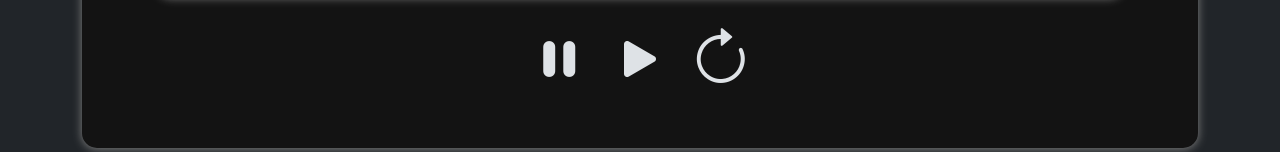
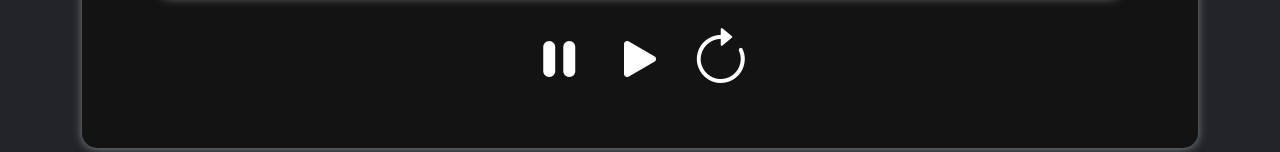
Before and after one commit to hernanortiz1/ejercicio5DOM, a plain HTML site: page index.html in a window 1280 px wide. Shown: the part 455-607 px from the top of the page. Drawn offline with nearby package versions, Linux system fonts and the light colour scheme.

Commit message:
agregue clase a hoja de estilos para dar efecto a botones

```diff
--- a/css/style.css
+++ b/css/style.css
@@ -9,7 +9,6 @@ body {
   display: flex;
   flex-direction: column;
   min-height: 100vh;
-  overflow: hidden;
 }
 
 main {
@@ -27,3 +26,14 @@ main {
   box-shadow: 0 1px 10px gray;
   background-color: #131313;
 }
+
+.icono-btn {
+  cursor: pointer;
+  transition: transform 0.2s ease, color 0.2s ease;
+  color: #fff;
+}
+
+.icono-btn:hover {
+  transform: scale(1.3);
+  color: #0d6efd;
+}
--- a/index.html
+++ b/index.html
@@ -24,9 +24,9 @@
             <p class="display-1">00 : 00 : 00</p>
           </div>
           <div class="display-3">
-            <i class="bi bi-pause-fill"></i>
-            <i class="bi bi-play-fill"></i>
-            <i class="bi bi-arrow-clockwise"></i>
+            <i class="bi bi-pause-fill icono-btn"></i>
+            <i class="bi bi-play-fill icono-btn"></i>
+            <i class="bi bi-arrow-clockwise icono-btn"></i>
           </div>
         </div>
       </section>
@@ -44,7 +44,7 @@
         </h2>
       </div>
     </footer>
-     <script
+    <script
       src="https://cdn.jsdelivr.net/npm/bootstrap@5.3.3/dist/js/bootstrap.bundle.min.js"
       integrity="sha384-YvpcrYf0tY3lHB60NNkmXc5s9fDVZLESaAA55NDzOxhy9GkcIdslK1eN7N6jIeHz"
       crossorigin="anonymous"
```
